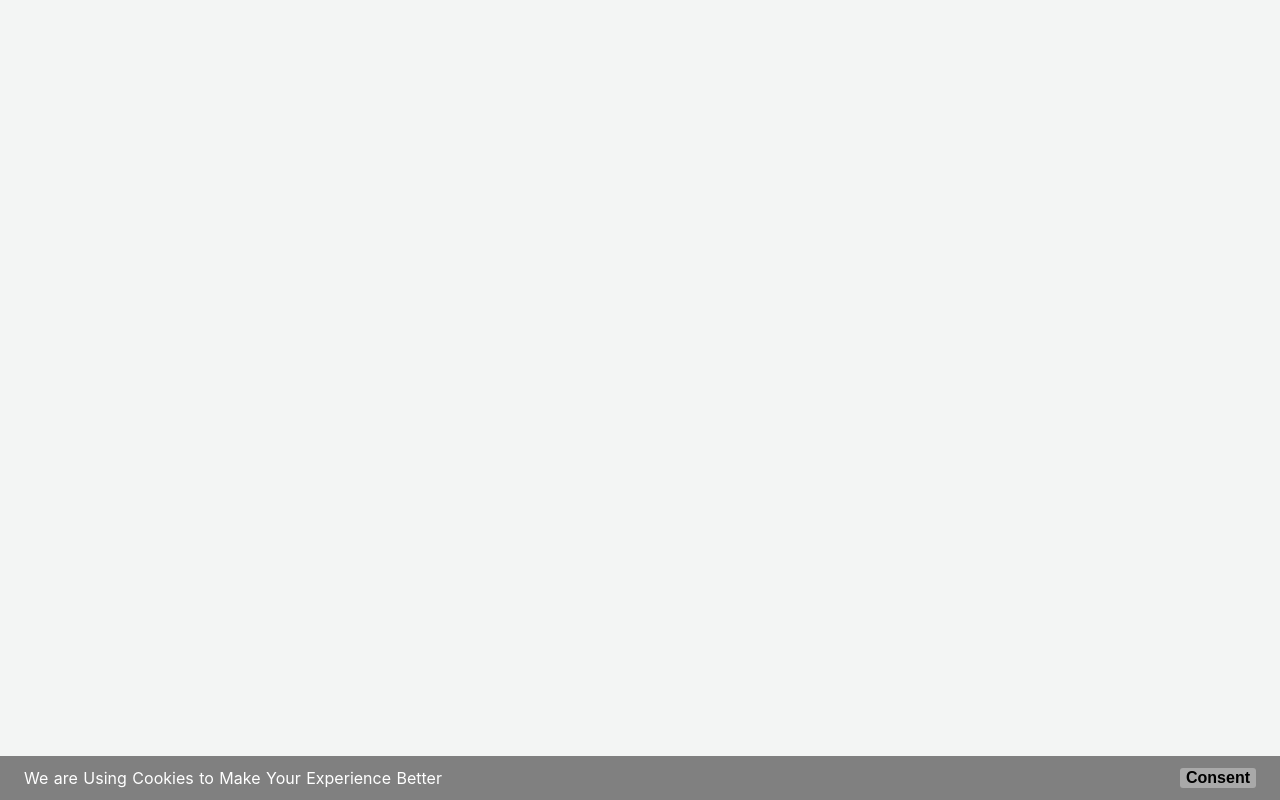
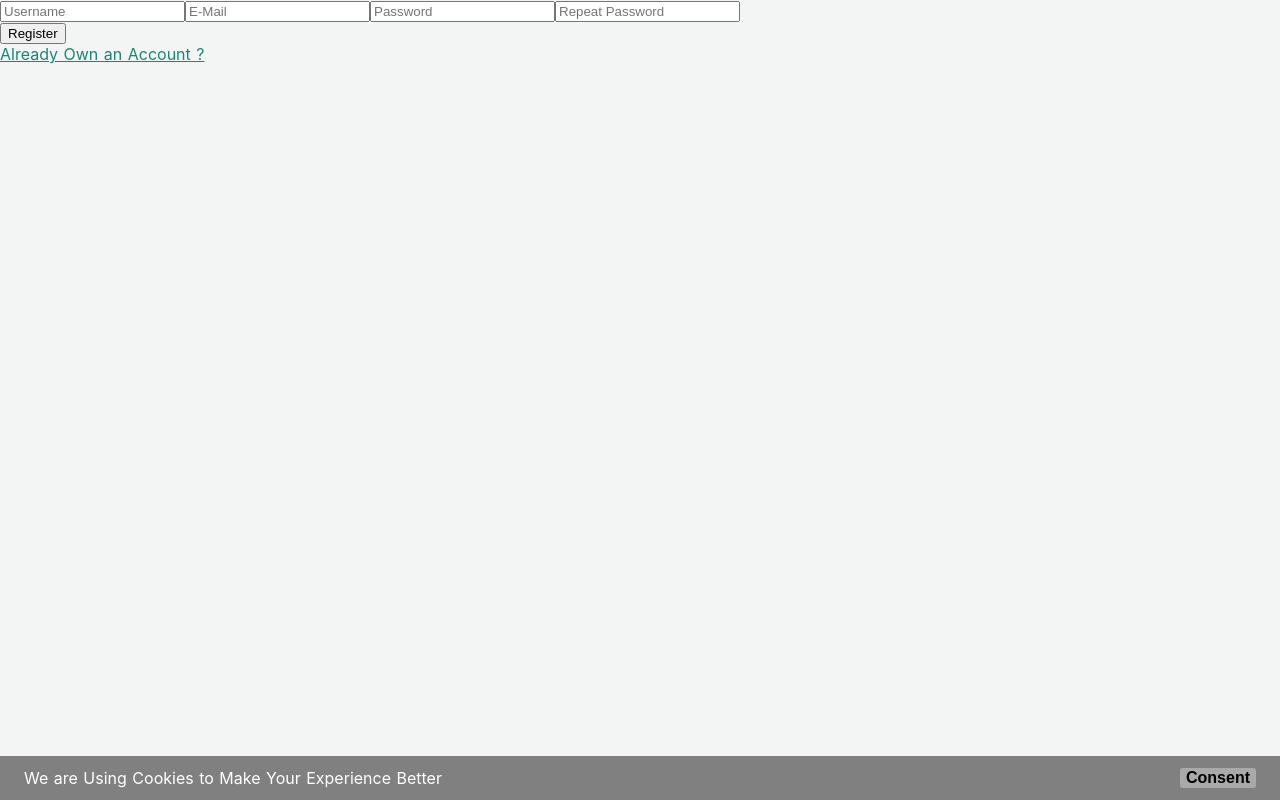
Before and after one commit to ScarVite/scarvite.de, a Nuxt app: page /register in a window 1280 px wide. Built offline with nearby package versions, Linux system fonts and the light colour scheme.

Commit message:
user system is getting more advanced

```diff
--- a/components/mail.js
+++ b/components/mail.js
@@ -1,5 +1,5 @@
 const nodemailer = require('nodemailer');
-const config = require('../config.json');
+const config = require('../../auth.json');
 
 const transporter = nodemailer.createTransport({
     host: 'smtp.zoho.com',
--- /dev/null
+++ b/pages/login.vue
@@ -0,0 +1,16 @@
+<template>
+    <div>
+
+    </div>
+</template>
+
+<script>
+
+export default {
+
+}
+</script>
+
+<style>
+
+</style>
--- a/pages/register/_token.vue
+++ b/pages/register/_token.vue
@@ -1,6 +1,9 @@
 <template>
   <div>
-    <div v-if="loaded">Email Verification Sucessfull</div>
+    <div v-if="loaded">
+      Email Verification Sucessfull
+      <nuxt-link to="/login">You can Login here </nuxt-link>
+    </div>
     <div v-else class="loading-wrapper">
       <loader class="ring" />
     </div>
@@ -11,10 +14,6 @@
 import loader from "~/components/loader.vue";
 
 export default {
-  validate({ params }) {
-    // Must be a number
-    return /^\d+$/.test(params.token);
-  },
   components: {
     loader,
   },
@@ -24,8 +23,11 @@ export default {
     };
   },
   created() {
+    if (process.client) {
       this.$axios
-      .get(`https://api.scarvite.de/site/register/${this.$route.params.token}`)
+        .get(
+          `https://api.scarvite.de/site/register/${this.$route.params.token}`
+        )
         .then((response) => {
           if (response.status != 200)
             return this.$nuxt.error({
@@ -43,6 +45,7 @@ export default {
             message: "An Error Occured",
           });
         });
+    }
   },
 };
 </script>
--- a/pages/register/index.vue
+++ b/pages/register/index.vue
@@ -1,16 +1,121 @@
 <template>
-    <div>
-
+  <div class="login">
+    <no-ssr>
+      <div class="inputs">
+        <input
+          type="text"
+          required
+          minlength="3"
+          maxlength="20"
+          placeholder="Username"
+          v-model="username"
+        />
+        <input type="email" required placeholder="E-Mail" v-model="email" />
+        <input
+          type="password"
+          minlength="6"
+          required
+          placeholder="Password"
+          v-model="password"
+        />
+        <input
+          type="password"
+          required
+          placeholder="Repeat Password"
+          v-model="confirmPassword"
+        />
+      </div>
+    </no-ssr>
+    <button class="login-button" @click="register()">Register</button>
+    <div v-if="message !== {}" :class="{ error: message.error }">{{ message.message }}<div v-if="message.error"> Errorcode: {{ message.code }}</div></div>
+    <div class="actions">
+      <nuxt-link to="/login">Already Own an Account ?</nuxt-link>
     </div>
+  </div>
 </template>
 
 <script>
-
 export default {
-
-}
+  data() {
+    return {
+      username: "",
+      email: "",
+      password: "",
+      confirmPassword: "",
+      message: {}
+    };
+  },
+  watch: {
+    user() {
+      if (this.$store.state.user !== null) {
+        this.$router.push({
+          path: "/",
+        });
+      }
+    },
+  },
+    methods: {
+      register() {
+        if (this.password !== this.confirmPassword ) {
+          this.message = {
+                  message: "The Passwords don't match",
+                  error: true,
+                  code: 1
+              }
+          return false;
+        }
+        else if(this.password == "" || this.confirmPassword == "" || this.username == "" || this.email == "") {
+            this.message = {
+                  message: "Your Email/Password/Username is Missing",
+                  error: true,
+                  code: 1
+              }
+          return false;
+        }
+        //else if()
+        else if (this.username.length < 25) {
+          this.$axios
+            .post("https://api.scarvite.de/site/register", {
+              email: this.email,
+              password: this.password,
+              username: this.username.trim(),
+            })
+            .then((response) => {
+              /*this.$router.push({
+                path: "/login",
+              });*/
+              if(response.data.error){
+                  this.message = {
+                  message: response.data.error.message,
+                  code: response.data.error.code,
+                  error: true
+              }
+              }
+              else if(response.data.sucess){
+                  this.message = {
+                  message: response.data.message,
+                  error: false
+              }
+              }
+            })
+            .catch((error) => {
+              this.message = {
+                  message: error.message,
+                  error: true
+              }
+            });
+        } else {
+          this.errorMessage =
+            "Your Username is too Long, Please Make it Shorter than 25 chars.";
+        }
+      },
+    },
+};
 </script>
 
 <style>
 
+.error {
+    color: red;
+}
 </style>
--- a/store/index.js
+++ b/store/index.js
@@ -1,6 +1,6 @@
 export const state = () => ({
     message: "Hallo",
-    user: {}
+    user: null
   })
 
   export const mutations = {
```
Lines whose indentation alone changed are shown as unchanged.
